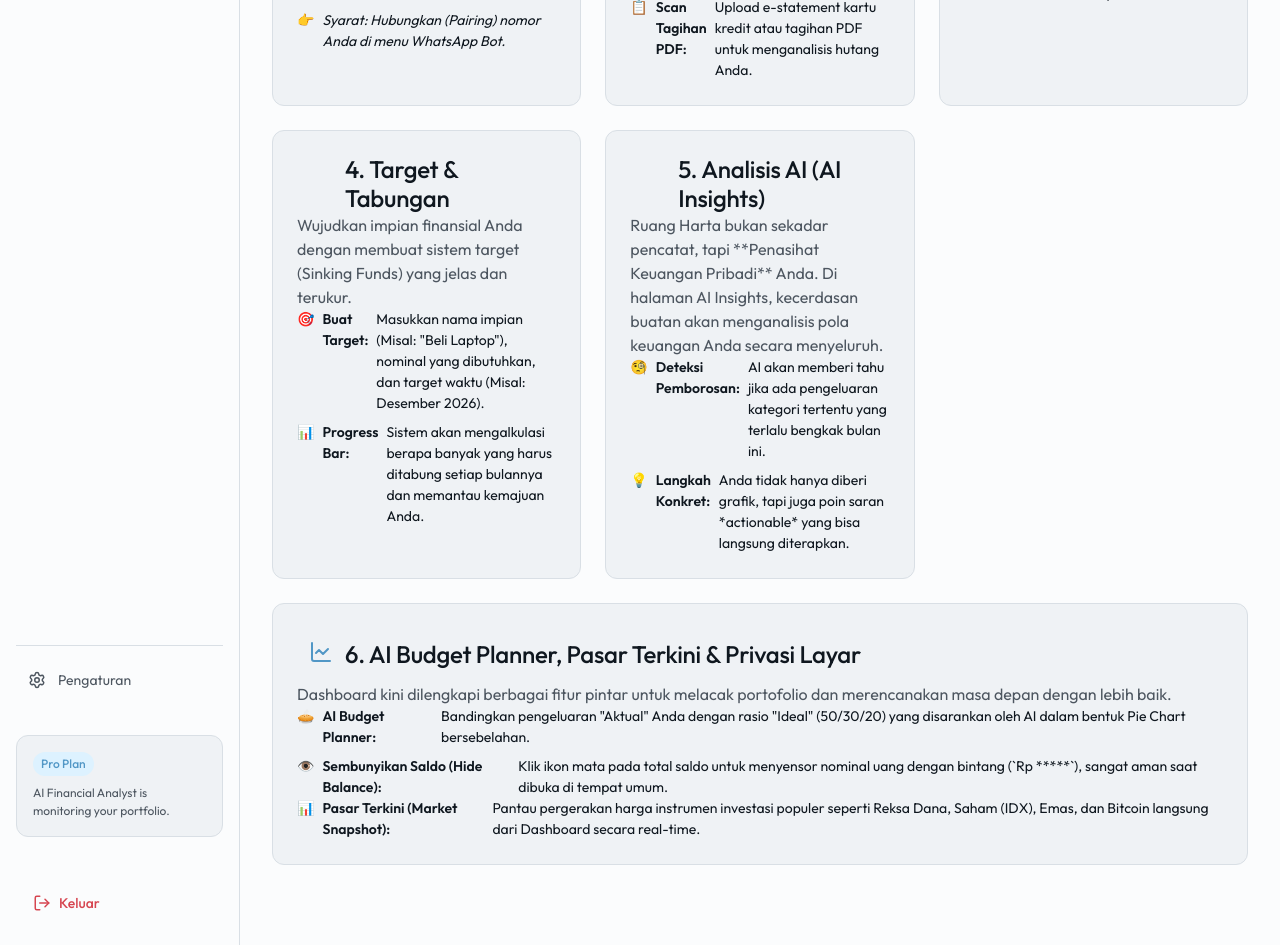
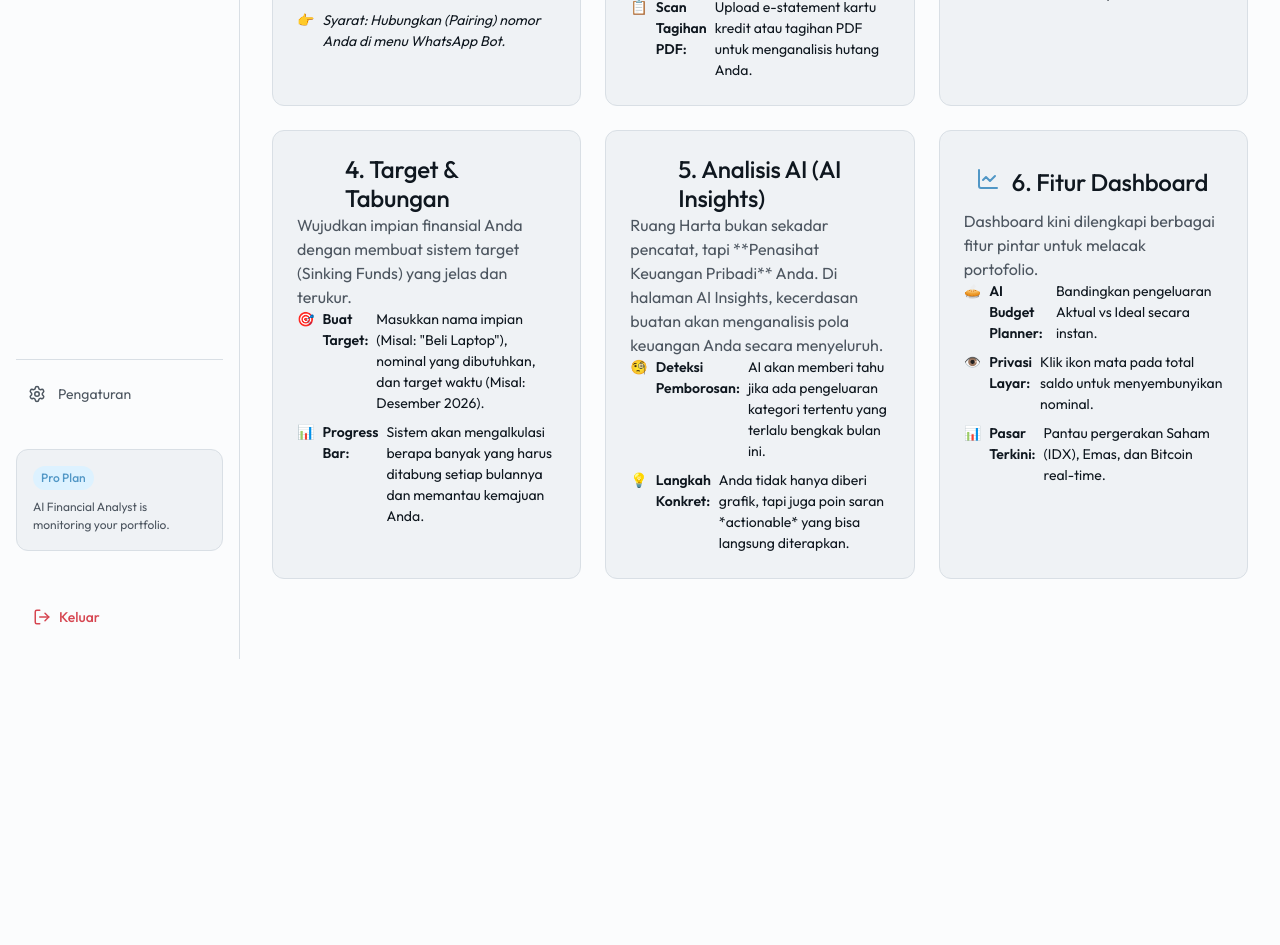
Before and after one commit to Upiiqu/ruang-harta, a Next.js app: page /panduan in a window 1280 px wide. Shown: the part 480-1425 px from the top of the page. After the commit the page ends 1139 px from the top, so only its background shows below. Built offline with nearby package versions, Linux system fonts and the light colour scheme.

Commit message:
docs: fix panduan layout empty spot

```diff
--- a/src/app/panduan/page.tsx
+++ b/src/app/panduan/page.tsx
@@ -97,23 +97,19 @@ export default function PanduanPage() {
         </div>
 
         {/* Fitur 6: Fitur Dashboard Baru */}
-        <div className="glass-panel" style={{ padding: 'var(--space-6)', gridColumn: '1 / -1' }}>
+        <div className="glass-panel" style={{ padding: 'var(--space-6)' }}>
           <div className="flex items-center gap-3 mb-4">
             <div style={{ background: 'var(--color-accent-light)', padding: 'var(--space-3)', borderRadius: 'var(--radius-md)' }}>
               <LineChart color="var(--color-accent)" size={24} />
             </div>
-            <h2 className="text-xl font-bold m-0">6. AI Budget Planner, Pasar Terkini & Privasi Layar</h2>
+            <h2 className="text-xl font-bold m-0">6. Fitur Dashboard</h2>
           </div>
-          <p className="text-muted mb-4">Dashboard kini dilengkapi berbagai fitur pintar untuk melacak portofolio dan merencanakan masa depan dengan lebih baik.</p>
-          <div className="grid grid-cols-1 md:grid-cols-2 gap-4">
-            <ul style={{ listStyle: 'none', padding: 0, margin: 0 }} className="flex flex-col gap-2 text-sm">
-              <li className="flex gap-2"><span className="text-accent">🥧</span> <b>AI Budget Planner:</b> Bandingkan pengeluaran "Aktual" Anda dengan rasio "Ideal" (50/30/20) yang disarankan oleh AI dalam bentuk Pie Chart bersebelahan.</li>
-              <li className="flex gap-2"><span className="text-accent">👁️</span> <b>Sembunyikan Saldo (Hide Balance):</b> Klik ikon mata pada total saldo untuk menyensor nominal uang dengan bintang (`Rp *****`), sangat aman saat dibuka di tempat umum.</li>
-            </ul>
-            <ul style={{ listStyle: 'none', padding: 0, margin: 0 }} className="flex flex-col gap-2 text-sm">
-              <li className="flex gap-2"><span className="text-accent">📊</span> <b>Pasar Terkini (Market Snapshot):</b> Pantau pergerakan harga instrumen investasi populer seperti Reksa Dana, Saham (IDX), Emas, dan Bitcoin langsung dari Dashboard secara real-time.</li>
-            </ul>
-          </div>
+          <p className="text-muted mb-4">Dashboard kini dilengkapi berbagai fitur pintar untuk melacak portofolio.</p>
+          <ul style={{ listStyle: 'none', padding: 0, margin: 0 }} className="flex flex-col gap-2 text-sm">
+            <li className="flex gap-2"><span className="text-accent">🥧</span> <b>AI Budget Planner:</b> Bandingkan pengeluaran Aktual vs Ideal secara instan.</li>
+            <li className="flex gap-2"><span className="text-accent">👁️</span> <b>Privasi Layar:</b> Klik ikon mata pada total saldo untuk menyembunyikan nominal.</li>
+            <li className="flex gap-2"><span className="text-accent">📊</span> <b>Pasar Terkini:</b> Pantau pergerakan Saham (IDX), Emas, dan Bitcoin real-time.</li>
+          </ul>
         </div>
       </div>
 
```
